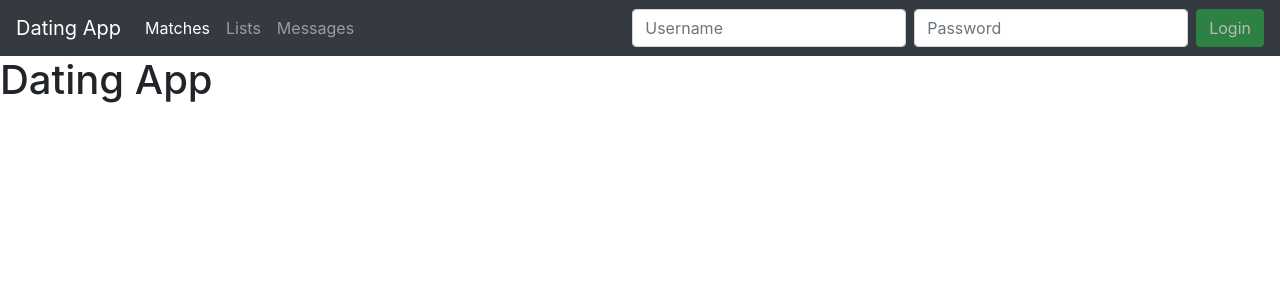
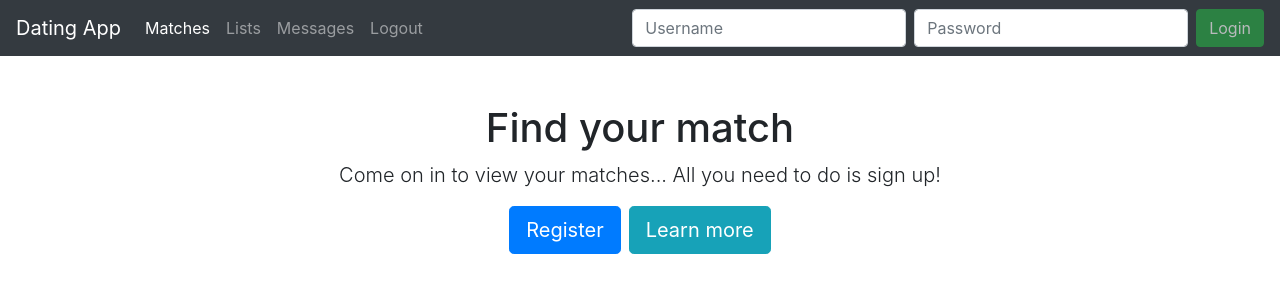
Before and after one commit to Sean-Veal/DotNet_UI-ANGULAR-, an Angular app: page / in a window 1280 px wide. Shown: the top 300 px of the page. Built offline with nearby package versions, Linux system fonts and the light colour scheme; no server answers.

Commit message:
feature: created register + home components

```diff
--- a/src/app/app.component.html
+++ b/src/app/app.component.html
@@ -1,5 +1,3 @@
 <app-nav></app-nav>
-  <h1>
-    Dating App
-  </h1>
-  <app-value></app-value>
+<app-home></app-home>
+<app-value></app-value>
--- /dev/null
+++ b/src/app/home/home.component.html
@@ -0,0 +1,17 @@
+<div class="container mt-5">
+  <div *ngIf="!registerMode" style="text-align: center">
+    <h1>Find your match</h1>
+    <p class="lead">Come on in to view your matches... All you need to do is sign up!</p>
+    <div class="text-center">
+      <button class="btn btn-primary btn-lg mr-2" (click)="registerToggle()">Register</button>
+      <button class="btn btn-info btn-lg">Learn more</button>
+    </div>
+</div>
+
+  <div *ngIf="registerMode" class="container">
+    <div class="row justify-content-center">
+      <div class="col-4"></div>
+      <app-register></app-register>
+    </div>
+  </div>
+</div>
--- /dev/null
+++ b/src/app/home/home.component.ts
@@ -0,0 +1,21 @@
+import { Component, OnInit } from '@angular/core';
+
+@Component({
+  selector: 'app-home',
+  templateUrl: './home.component.html',
+  styleUrls: ['./home.component.css']
+})
+export class HomeComponent implements OnInit {
+
+  registerMode = false;
+
+  constructor() { }
+
+  ngOnInit() {
+  }
+
+  registerToggle() {
+    this.registerMode = !this.registerMode;
+  }
+
+}
--- a/src/app/nav/nav.component.html
+++ b/src/app/nav/nav.component.html
@@ -11,8 +11,24 @@
       <li class="nav-item">
         <a class="nav-link" href="#">Messages</a>
       </li>
+      <li class="nav-item">
+        <a class="nav-link" href="#" (click)="logout()">Logout</a>
+      </li>
     </ul>
-    <form #loginForm="ngForm" class="form-inline my-2 my-lg-0" (ngSubmit)="login()">
+
+    <div *ngIf="loggedIn()" class="dropdown">
+      <a class="dropdown- text-light">
+        Welcome User
+      </a>
+
+      <div class="dropdown-menu">
+        <a class="dropdown-item" href="#"><i class="fa fa-user"></i>Edit Profile</a>
+        <div class="dropdown-divider"></div>
+        <a class="dropdown-item" href="#"><i class="fa fa-sign-out"></i>Logout</a>
+      </div>
+    </div>
+
+    <form *ngIf="!loggedIn()" #loginForm="ngForm" class="form-inline my-2 my-lg-0" (ngSubmit)="login()">
       <input class="form-control mr-sm-2" type="text" name="username" placeholder="Username" required [(ngModel)]="model.username">
       <input class="form-control mr-sm-2" type="password" name="password" placeholder="Password" required [(ngModel)]="model.password">
       <button [disabled]="!loginForm.valid" class="btn btn-success my-2 my-sm-0" type="submit">Login</button>
--- a/src/app/nav/nav.component.ts
+++ b/src/app/nav/nav.component.ts
@@ -21,4 +21,14 @@
     });
   }
 
+  loggedIn() {
+    const token = localStorage.getItem('token');
+    return !!token;
+  }
+
+  logout() {
+    localStorage.removeItem('token');
+    console.log('logged out');
+  }
+
 }
--- /dev/null
+++ b/src/app/register/register.component.html
@@ -0,0 +1,14 @@
+<form #registerForm="ngForm" (ngSubmit)="register()">
+    <h2 class="text-center text-primary">Sign Up</h2>
+    <hr>
+    <div class="form-group">
+      <input required name="username" [(ngModel)]="model.username" type="text" class="form-control" placeholder="Username">
+    </div>
+    <div class="form-group">
+      <input required name="password" [(ngModel)]="model.password" type="password" class="form-control" placeholder="Password">
+    </div>
+    <div class="form-group text-center">
+      <button class="btn btn-success" type="submit">Register</button>
+      <button class="btn btn-default" type="button" (click)="cancel()">Cancel</button>
+    </div>
+</form>
--- /dev/null
+++ b/src/app/register/register.component.ts
@@ -0,0 +1,25 @@
+import { Component, OnInit } from '@angular/core';
+
+@Component({
+  selector: 'app-register',
+  templateUrl: './register.component.html',
+  styleUrls: ['./register.component.css']
+})
+export class RegisterComponent implements OnInit {
+
+  model: any = {};
+
+  constructor() { }
+
+  ngOnInit() {
+  }
+
+  register() {
+    console.log(this.model);
+  }
+
+  cancel() {
+    console.log('cancelled');
+  }
+
+}
--- a/src/app/value/value.component.ts
+++ b/src/app/value/value.component.ts
@@ -1,5 +1,4 @@
 import { Component, OnInit } from '@angular/core';
-import { Http } from '@angular/http';
 
 @Component({
   selector: 'app-value',
@@ -9,16 +8,8 @@
 export class ValueComponent implements OnInit {
   values: any;
 
-  constructor(private http: Http) { }
+  constructor() { }
 
-  ngOnInit() {
-    this.getValues();
-  }
-
-  getValues() {
-    this.http.get('http://localhost:5000/api/values').subscribe(response => {
-      this.values = response.json();
-    });
-  }
+  ngOnInit() {}
 
 }
```
Also changed, not shown: src/app/app.module.ts (+8 -4 lines), src/app/home/home.component.css (added), src/app/register/register.component.css (added), 2 other files (tests, documents, lock files or other folders).
